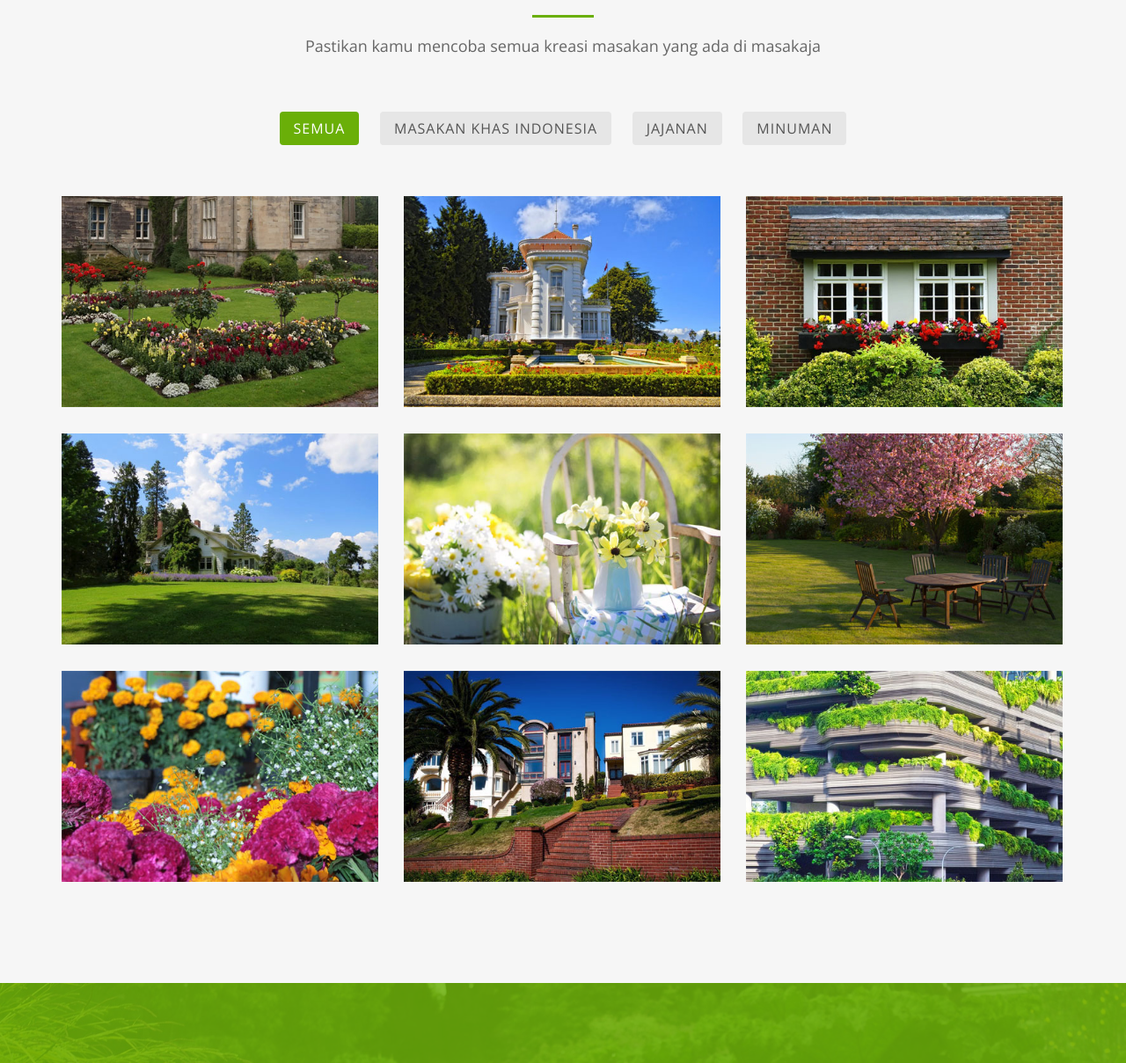
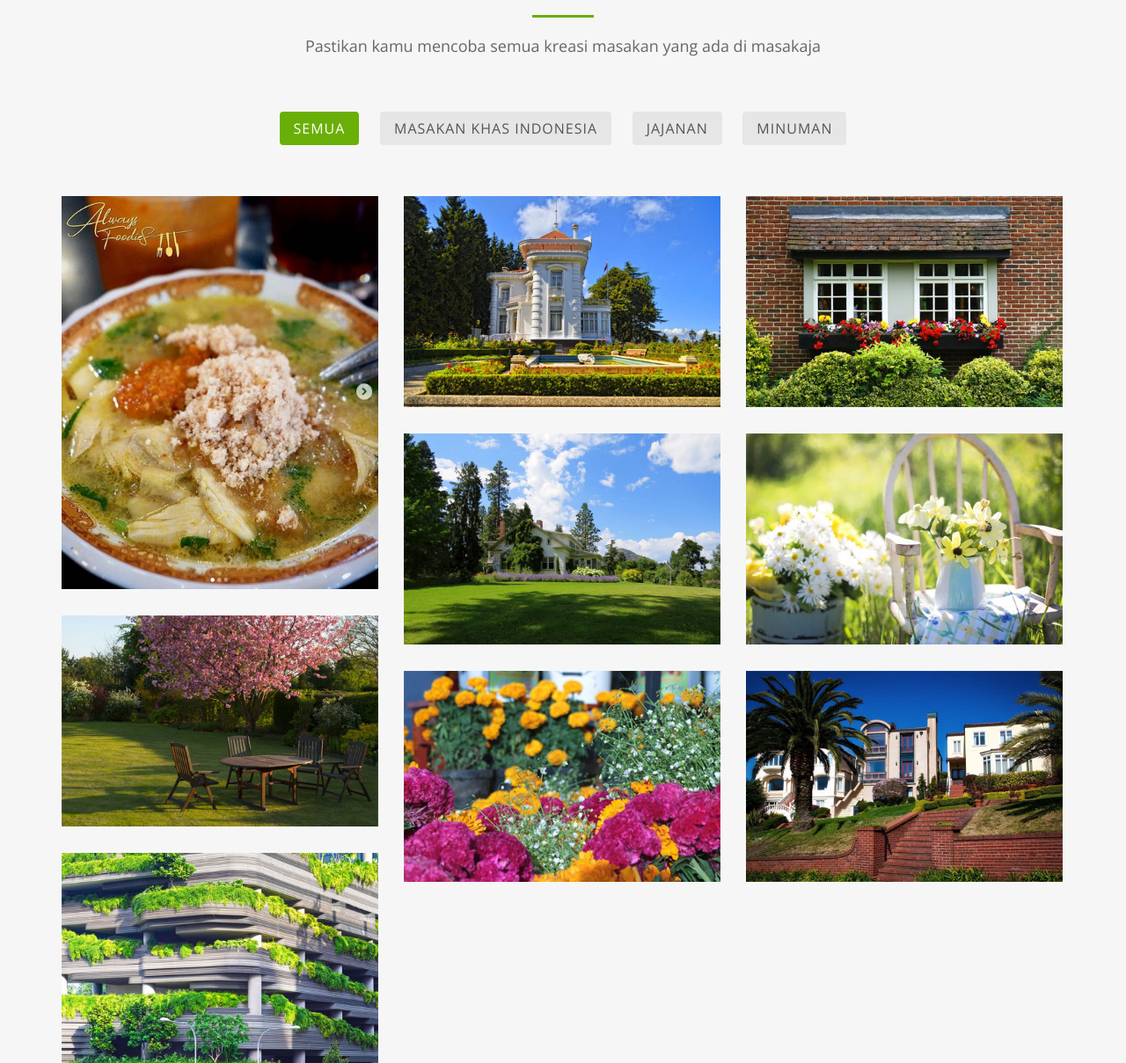
Before and after one commit to rasyiddo/masakaja, a PHP site: page / in a window 1280 px wide. Shown: the part 2322-3531 px from the top of the page at 88% size. Run offline with PHP 8.4, Linux system fonts and the light colour scheme.

Commit message:
asaasdsa

```diff
--- a/index.php
+++ b/index.php
@@ -162,11 +162,11 @@
       <div class="portfolio-items">
         <div class="col-sm-6 col-md-4 lawn">
           <div class="portfolio-item">
-            <div class="hover-bg"> <a href="img/portfolio/01-large.jpg" title="Project Title" data-lightbox-gallery="gallery1">
+            <div class="hover-bg"> <a href="img/portfolio/1.jpg" title="Project Title" data-lightbox-gallery="gallery1">
               <div class="hover-text">
-                <h4>Lorem Ipsum</h4>
+                <h4>Soto Ayam</h4>
               </div>
-              <img src="img/portfolio/01-small.jpg" class="img-responsive" alt="Project Title"> </a> </div>
+              <img src="img/portfolio/1.jpg" class="img-responsive" alt="Project Title"> </a> </div>
           </div>
         </div>
         <div class="col-sm-6 col-md-4 planting">
```
Also changed, not shown: img/portfolio/1.jpg (added).
